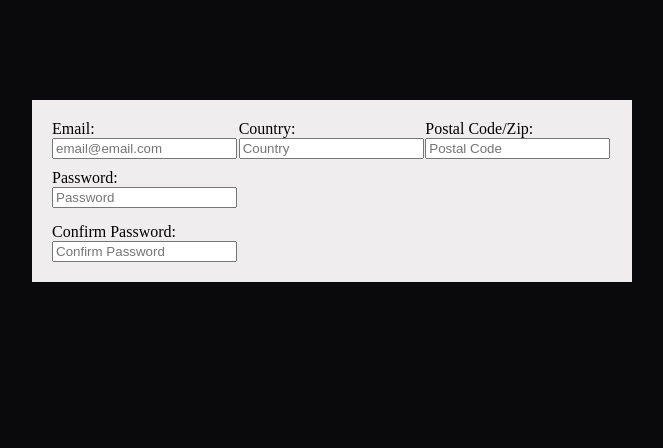
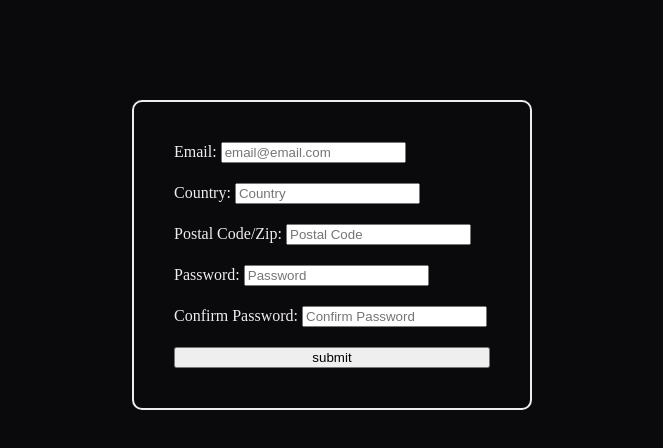
Before and after one commit to aagraston/form-validation, a website built with webpack: page src/webform.html in a window 1280 px wide. Shown: the whole page, without its empty margins (308-971 px from the left). Built offline with nearby package versions, Linux system fonts and the light colour scheme.

Commit message:
styling finished

```diff
--- a/src/scss/_form.scss
+++ b/src/scss/_form.scss
@@ -4,23 +4,26 @@ form {
   flex-wrap: wrap;
   justify-content: left;
   align-items: center;
-  max-width: 600px;
+  max-width: 400px;
 
-  row-gap: 10px;
+  row-gap: 20px;
 
-  padding: 20px;
+  padding: 40px;
+  border-radius: 10px 10px 10px 10px;
+  border: 2px solid $color-white;
 
   //form styling
 
-  background-color: $color-white;
+  background-color: $color-black;
 
   .form-group-div {
     box-sizing: border-box;
-    flex-basis: 33.33%;
+    flex-basis: 100%;
 
     display: flex;
     flex-direction: column;
-    gap: 15px;
+    align-items: left;
+    gap: 20px;
     input[type='password'] {
     }
   }
--- a/src/scss/_sections.scss
+++ b/src/scss/_sections.scss
@@ -3,4 +3,12 @@
   display: flex;
   flex-direction: column;
   align-items: center;
+  color: $color-white;
 }
+
+// .form-groups-div {
+//   display: flex;
+//   flex-direction: column;
+//   align-items: left;
+//   gap: 20px;
+// }
--- a/src/webform.html
+++ b/src/webform.html
@@ -51,6 +51,10 @@
             />
           </div>
         </div>
+
+        <div class="form-group-div">
+          <input type="button" value="submit" />
+        </div>
       </form>
     </div>
   </body>
```
